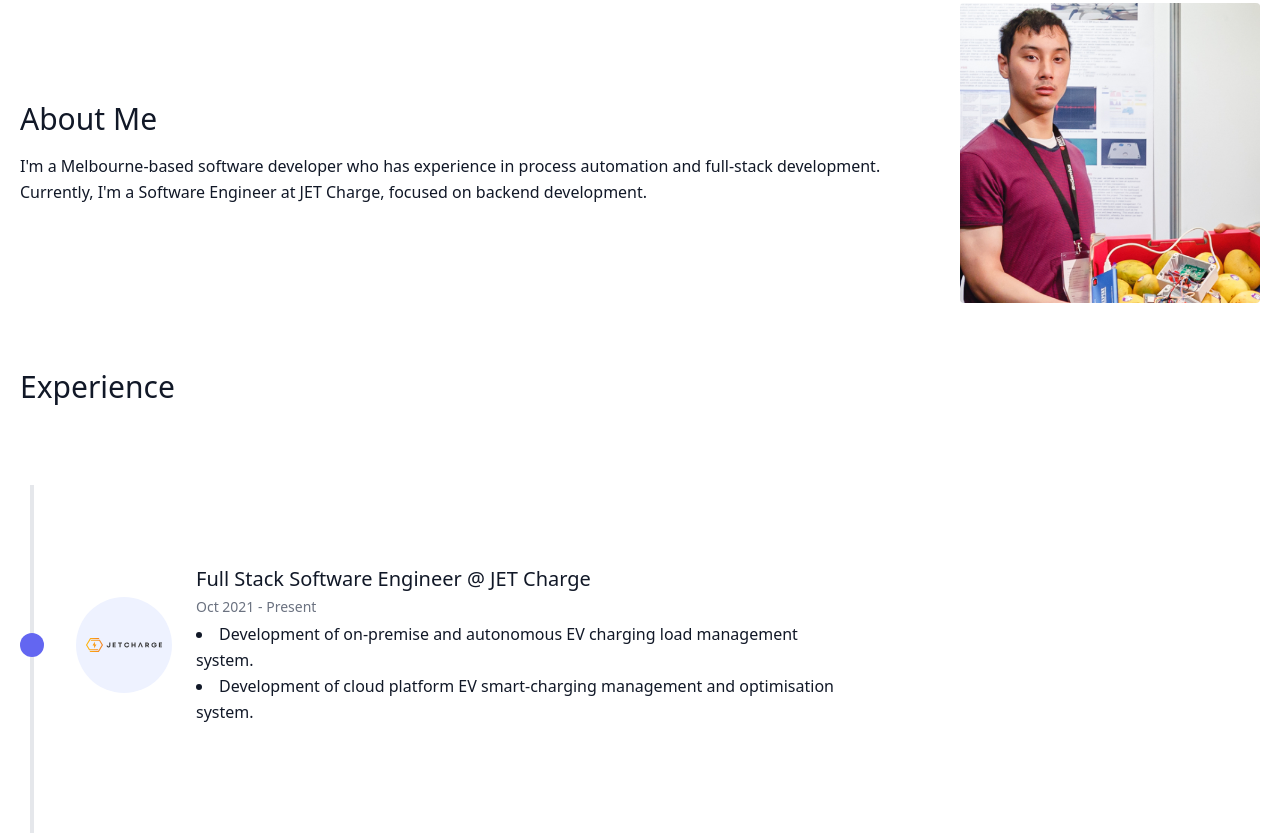
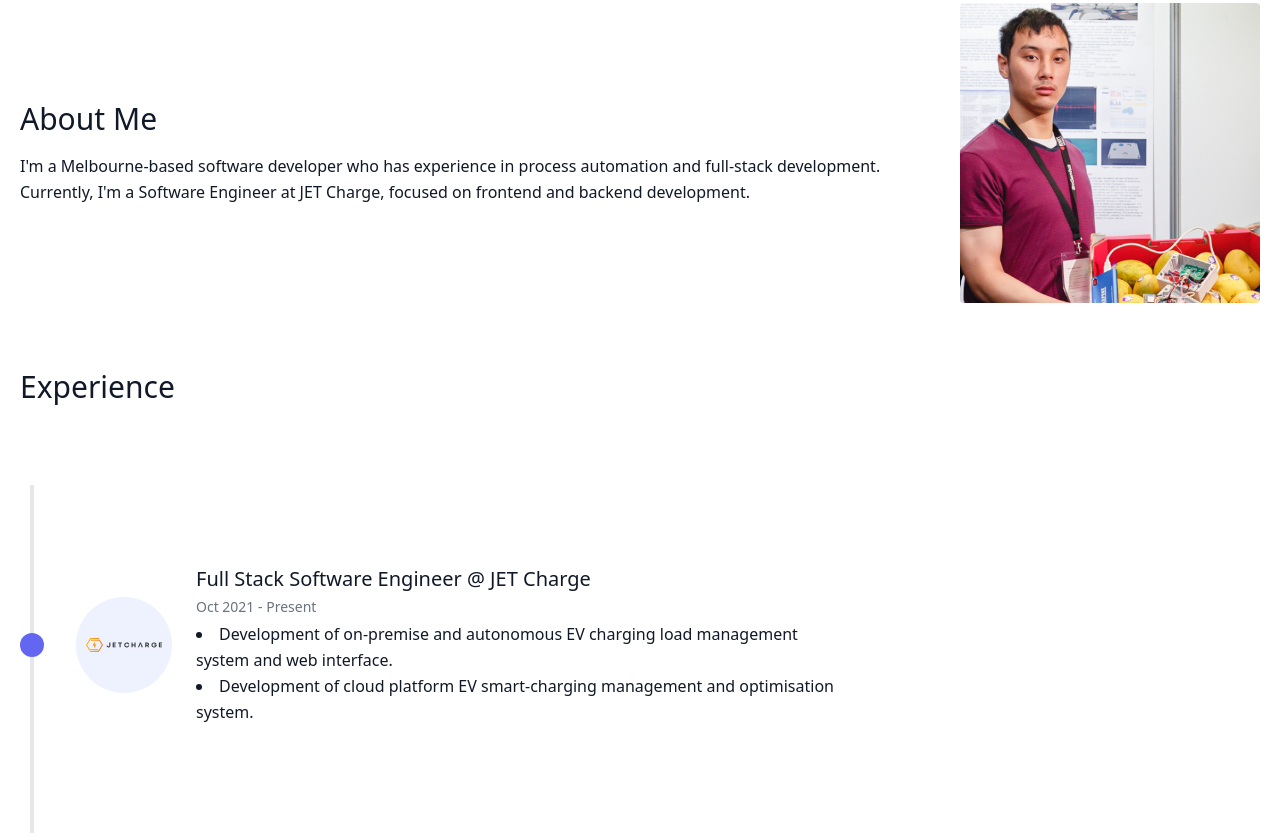
Before and after one commit to HuyNguyenAu/huynguyen-space, an Astro site: page / in a window 1280 px wide. Shown: the part 767-1600 px from the top of the page. Built offline with nearby package versions, Linux system fonts and the light colour scheme; Astro itself is replaced by a stand-in of ours.

Commit message:
Updated.

```diff
--- a/src/components/about.astro
+++ b/src/components/about.astro
@@ -12,7 +12,7 @@
       <p class="mb-8 md:mb-0 leading-relaxed text-center md:text-left">
         I'm a Melbourne-based software developer who has experience in process
         automation and full-stack development.<br />Currently, I'm a Software
-        Engineer at JET Charge, focused on backend development.
+        Engineer at JET Charge, focused on frontend and backend development.
       </p>
     </div>
     <div class="max-w-[300px]">
--- a/src/pages/index.astro
+++ b/src/pages/index.astro
@@ -35,7 +35,7 @@ import Hero from "../components/hero.astro";
           startDate: "Oct 2021",
           company: "JET Charge",
           points: [
-            "Development of on-premise and autonomous EV charging load management system.",
+            "Development of on-premise and autonomous EV charging load management system and web interface.",
             "Development of cloud platform EV smart-charging management and optimisation system.",
           ],
         },
@@ -71,6 +71,7 @@ import Hero from "../components/hero.astro";
         {
           name: "Wobbly ML",
           startDate: "Jul 2022",
+          endDate: "March 2023",
           description:
             "A machine learning library using the the Neural Networks From Scratch book.",
           link: "https://github.com/HuyNguyenAu/wobbly-ml",
```
